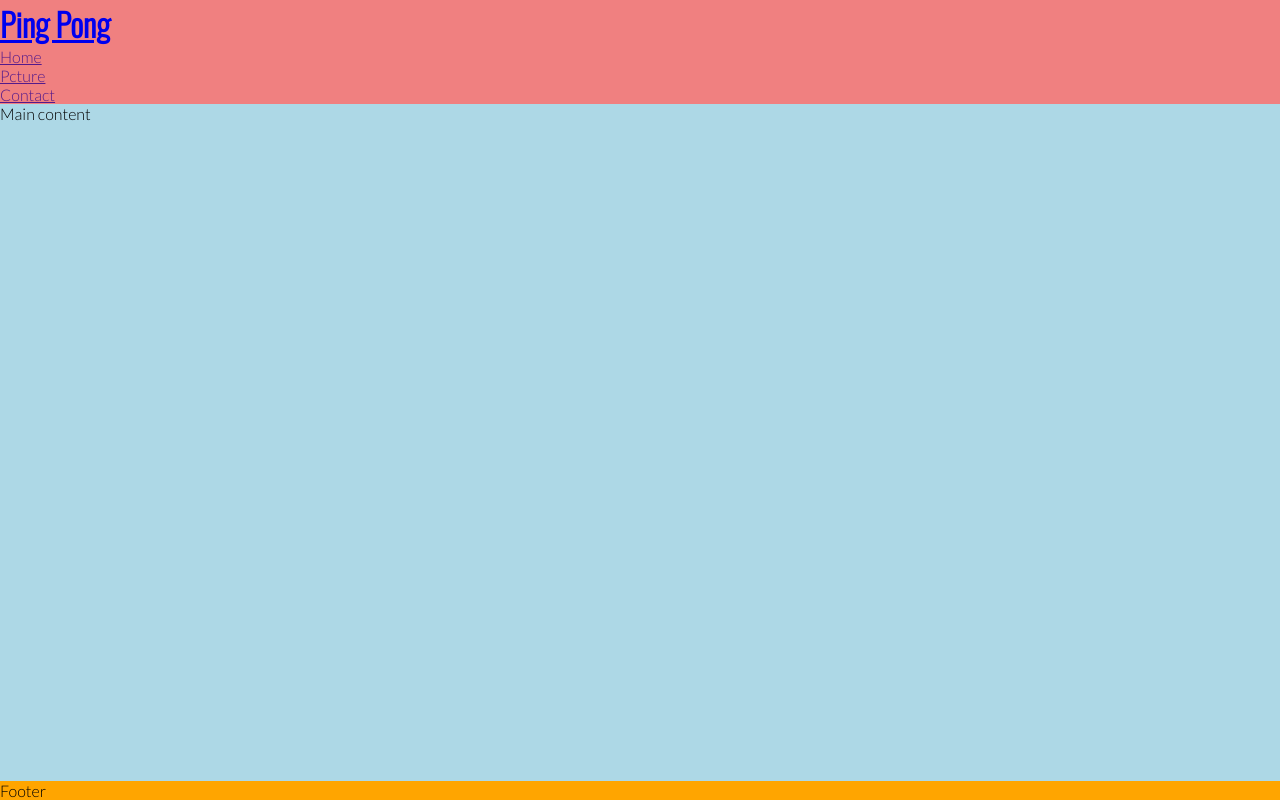
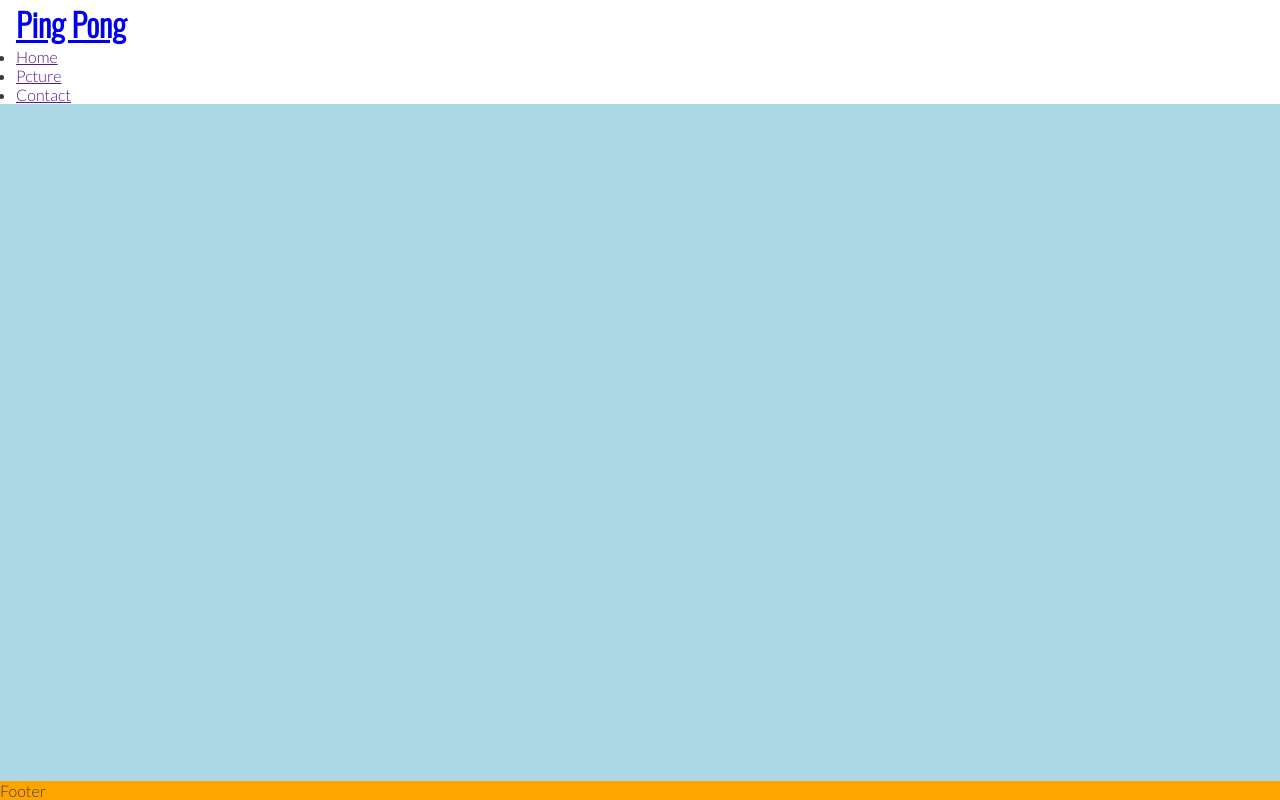
Before and after one commit to SamGree/ping-pong, a plain HTML site: page index.html in a window 1280 px wide. Drawn offline with nearby package versions, Linux system fonts and the light colour scheme.

Commit message:
add style to the header

```diff
--- a/assets/css/style.css
+++ b/assets/css/style.css
@@ -11,13 +11,18 @@ body{
     display: flex;
     flex-direction: column;
     /*Genetic project style*/
-    color: black;
+    color: #3a3a3a;
   font-family: "Lato", sans-serif;;
 }
 
     /*header*/
 header {
-    background-color: lightcoral;
+    background-color: #ffffff;
+    padding: 0 1rem;
+    position: fixed;
+    z-index: 99;
+    width: 100%;
+    box-shadow: 0 2px 2ps #3a3a3a;
 }
 h1 {
     font-family: oswald, sans-serif;
```
